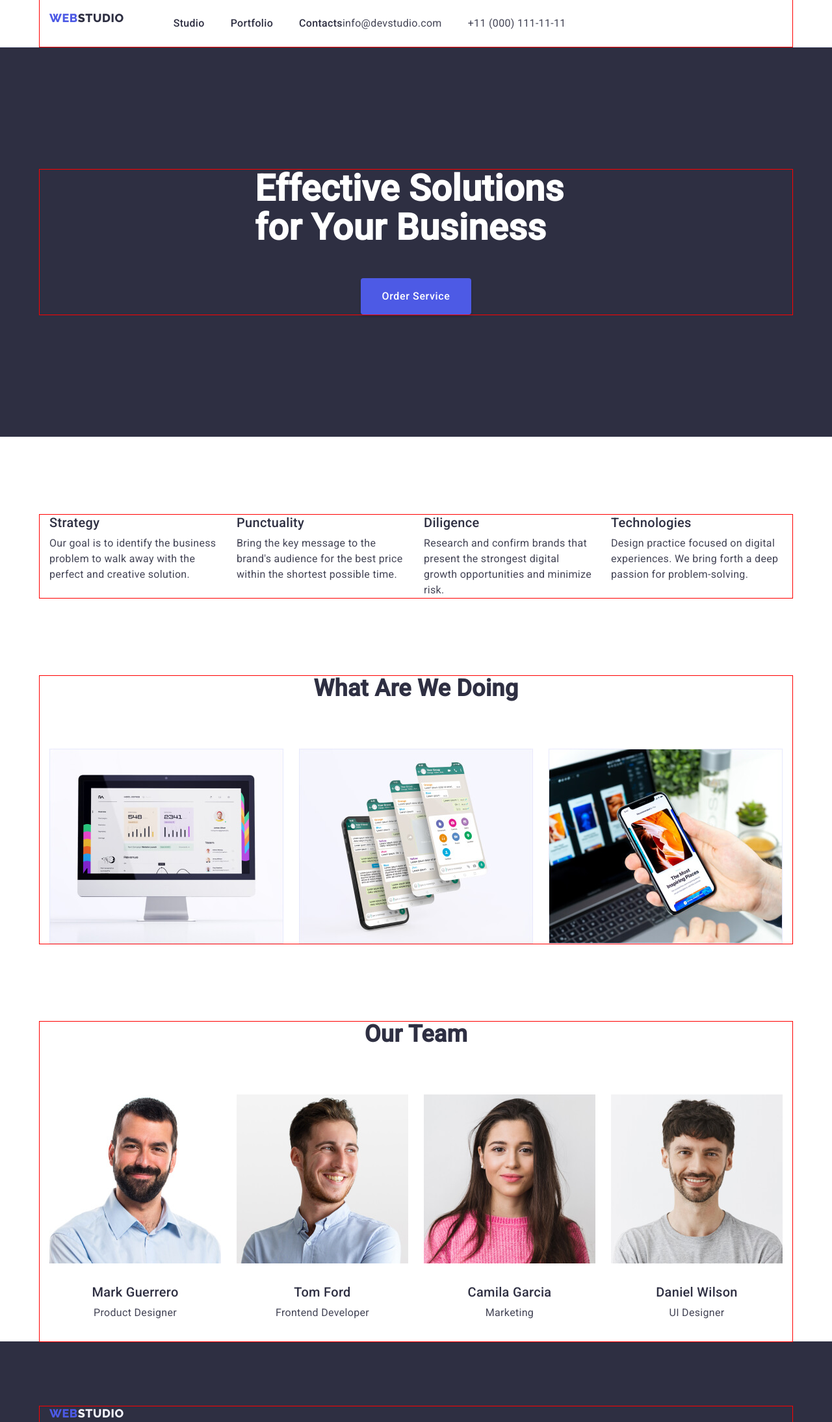
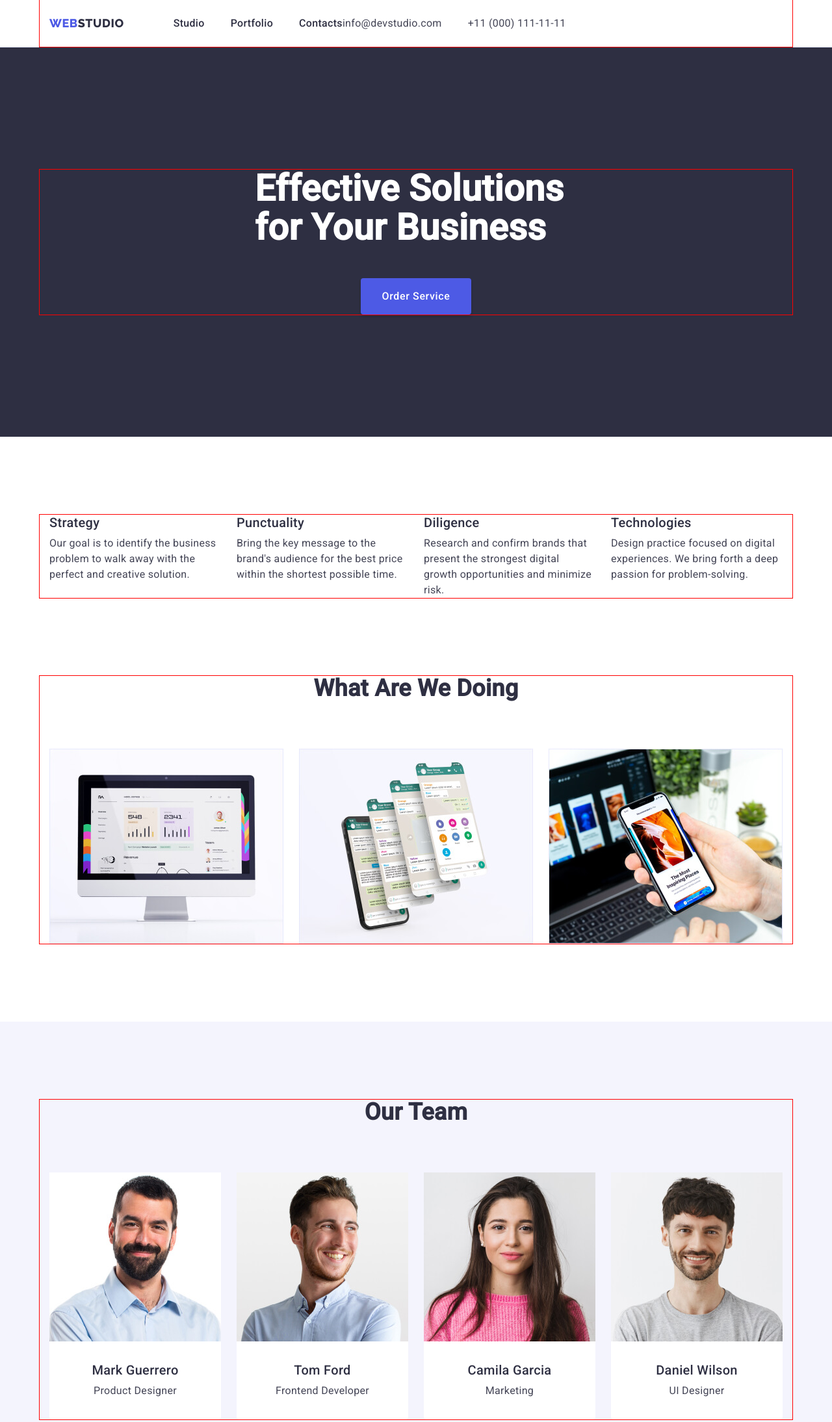
Before and after one commit to mrOlegUA/goit-markup-hw-03, a plain HTML site: page index.html in a window 1280 px wide. Shown: the top 2188 px of the page at 65% size. Drawn offline with nearby package versions, Linux system fonts and the light colour scheme.

Commit message:
фінал

```diff
--- a/css/styles.css
+++ b/css/styles.css
@@ -75,7 +75,6 @@ body {
   align-items: center;
 }
 .logo-web {
-  display: inline-block;
   margin-right: 76px;
   font-family: 'Raleway', sans-serif;
   font-style: normal;
@@ -88,7 +87,6 @@ body {
   text-decoration: none;
 }
 .logo-black {
-  display: inline-block;
   color: var(--hero-background, #2e2f42);
 }
 .nav-menu {
@@ -122,6 +120,7 @@ body {
 .adress-menu {
   display: flex;
   align-items: center;
+  justify-content: flex-end;
   gap: 40px;
 }
 /*
@@ -130,6 +129,7 @@ body {
 }
 */
 .address-text {
+  display: inline-block;
   padding-top: 24px;
   padding-bottom: 24px;
   font-style: normal;
@@ -228,11 +228,13 @@ body {
   width: calc((100% - 48px) / 3);
   /* margin-right: 24px;*/
 }
-*/
 
 /* --Team-- */
+
 .team {
-  padding: 120px, 0px;
+  padding-top: 120px;
+  padding-bottom: 120px;
+  background-color: var(--light-background);
 }
 .title-team {
   margin-bottom: 72px;
@@ -273,19 +275,6 @@ body {
   padding-top: 100px;
   padding-bottom: 100px;
   background: var(--hero-background, #2e2f42);
-}
-.logo-web {
-  display: inline-block;
-  margin-bottom: 16px;
-  font-family: 'Raleway', sans-serif;
-  font-style: normal;
-  font-weight: 800;
-  font-size: 18px;
-  line-height: 1.17;
-  letter-spacing: 0.03em;
-  text-transform: uppercase;
-  color: var(--primary-brand, #4d5ae5);
-  text-decoration: none;
 }
 .logo-white {
   display: inline-block;
--- a/index.html
+++ b/index.html
@@ -13,7 +13,13 @@
       rel="stylesheet"
     />
     <!-- Normalize -->
-    <link rel="stylesheet" href="https://cdnjs.cloudflare.com/ajax/libs/modern-normalize/1.1.0/modern-normalize.min.css" integrity="sha512-wpPYUAdjBVSE4KJnH1VR1HeZfpl1ub8YT/NKx4PuQ5NmX2tKuGu6U/JRp5y+Y8XG2tV+wKQpNHVUX03MfMFn9Q==" crossorigin="anonymous" referrerpolicy="no-referrer" />
+    <link
+      rel="stylesheet"
+      href="https://cdnjs.cloudflare.com/ajax/libs/modern-normalize/1.1.0/modern-normalize.min.css"
+      integrity="sha512-wpPYUAdjBVSE4KJnH1VR1HeZfpl1ub8YT/NKx4PuQ5NmX2tKuGu6U/JRp5y+Y8XG2tV+wKQpNHVUX03MfMFn9Q=="
+      crossorigin="anonymous"
+      referrerpolicy="no-referrer"
+    />
     <link rel="stylesheet" href="./css/styles.css" />
   </head>
   <body>
@@ -36,7 +42,7 @@
             </li>
           </ul>
         </nav>
-        <address>
+        <address class="adress-nav">
           <ul class="list adress-menu">
             <li class="adress-item">
               <a
@@ -136,7 +142,7 @@
       </section>
       <!-- Team -->
       <section class="team">
-        <div class="container">
+        <div class="container color">
           <h2 class="title title-team">Our Team</h2>
           <ul class="list team-menu">
             <li class="team-list">
```
